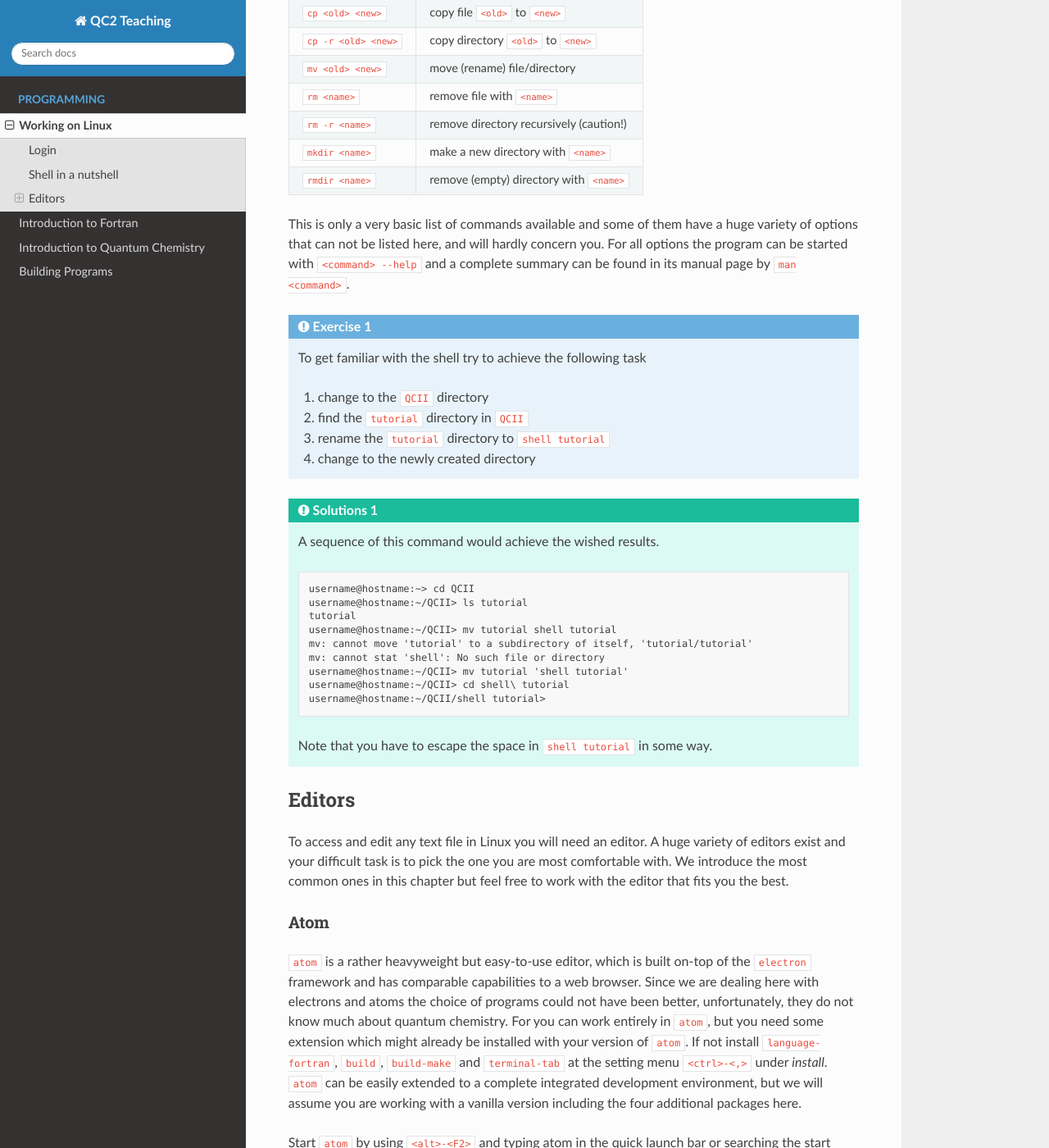
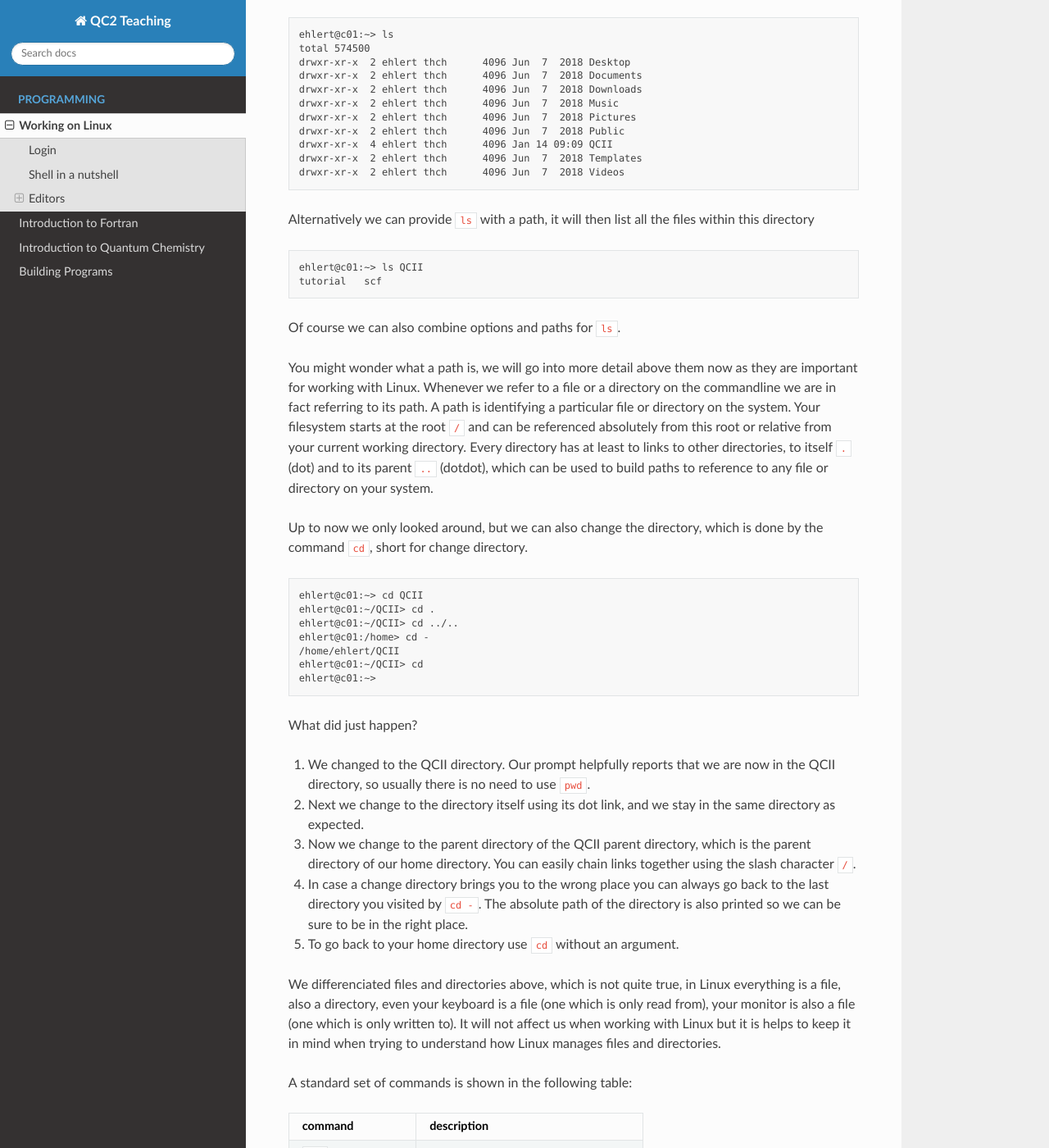
Before and after one commit to grimme-lab/qc2-teaching, a Sphinx documentation site: the page built from doc/intro.rst, in a window 1280 px wide and 1400 px high, scrolled down 1604 px. Shown: the whole window at 82% size. Built offline with Sphinx 7.4.7 and the Read the Docs theme 2.0.0, drawn with Linux system fonts in a browser that asks for light colours; some of the changed text lies outside the part shown.

Commit message:
Expand section on working with the command line

```diff
--- a/doc/intro.rst
+++ b/doc/intro.rst
@@ -69,6 +69,88 @@ Note that all input in the terminal is case-sensitive.
 
    ehlert@c01:~> pwd
    /home/ehlert
+
+Next thing we want to know is what is inside our current location, for this
+we use the command ``ls``, short for list:
+
+.. code:: none
+
+   ehlert@c01:~> ls
+   Desktop     Music      QCII
+   Documents   Pictures   Templates
+   Downloads   Public     Videos
+
+We can add options to the ``ls`` command like ``-l`` to use the
+use a long listing format:
+
+.. code:: none
+
+   ehlert@c01:~> ls
+   total 574500
+   drwxr-xr-x  2 ehlert thch      4096 Jun  7  2018 Desktop
+   drwxr-xr-x  2 ehlert thch      4096 Jun  7  2018 Documents
+   drwxr-xr-x  2 ehlert thch      4096 Jun  7  2018 Downloads
+   drwxr-xr-x  2 ehlert thch      4096 Jun  7  2018 Music
+   drwxr-xr-x  2 ehlert thch      4096 Jun  7  2018 Pictures
+   drwxr-xr-x  2 ehlert thch      4096 Jun  7  2018 Public
+   drwxr-xr-x  4 ehlert thch      4096 Jan 14 09:09 QCII
+   drwxr-xr-x  2 ehlert thch      4096 Jun  7  2018 Templates
+   drwxr-xr-x  2 ehlert thch      4096 Jun  7  2018 Videos
+
+Alternatively we can provide ``ls`` with a path, it will then list all the
+files within this directory
+
+.. code:: none
+
+   ehlert@c01:~> ls QCII
+   tutorial   scf
+
+Of course we can also combine options and paths for ``ls``.
+
+You might wonder what a path is, we will go into more detail above them now
+as they are important for working with Linux. Whenever we refer to a file or
+a directory on the commandline we are in fact referring to its path.
+A path is identifying a particular file or directory on the system.
+Your filesystem starts at the root ``/`` and can be referenced absolutely
+from this root or relative from your current working directory.
+Every directory has at least to links to other directories, to itself ``.`` (dot)
+and to its parent ``..`` (dotdot), which can be used to build paths to reference
+to any file or directory on your system.
+
+Up to now we only looked around, but we can also change the directory, which
+is done by the command ``cd``, short for change directory.
+
+.. code:: none
+
+   ehlert@c01:~> cd QCII
+   ehlert@c01:~/QCII> cd .
+   ehlert@c01:~/QCII> cd ../..
+   ehlert@c01:/home> cd -
+   /home/ehlert/QCII
+   ehlert@c01:~/QCII> cd
+   ehlert@c01:~>
+
+What did just happen?
+
+1. We changed to the QCII directory.
+   Our prompt helpfully reports that we are now in the QCII directory, so usually
+   there is no need to use ``pwd``.
+2. Next we change to the directory itself using its dot link, and we stay in the
+   same directory as expected.
+3. Now we change to the parent directory of the QCII parent directory, which
+   is the parent directory of our home directory.
+   You can easily chain links together using the slash character ``/``.
+4. In case a change directory brings you to the wrong place you can always go
+   back to the last directory you visited by ``cd -``.
+   The absolute path of the directory is also printed so we can be sure to be
+   in the right place.
+5. To go back to your home directory use ``cd`` without an argument.
+
+We differenciated files and directories above, which is not quite true, in Linux
+everything is a file, also a directory, even your keyboard is a file (one which
+is only read from), your monitor is also a file (one which is only written to).
+It will not affect us when working with Linux but it is helps to keep it in mind
+when trying to understand how Linux manages files and directories.
 
 A standard set of commands is shown in the following table:
 
```
